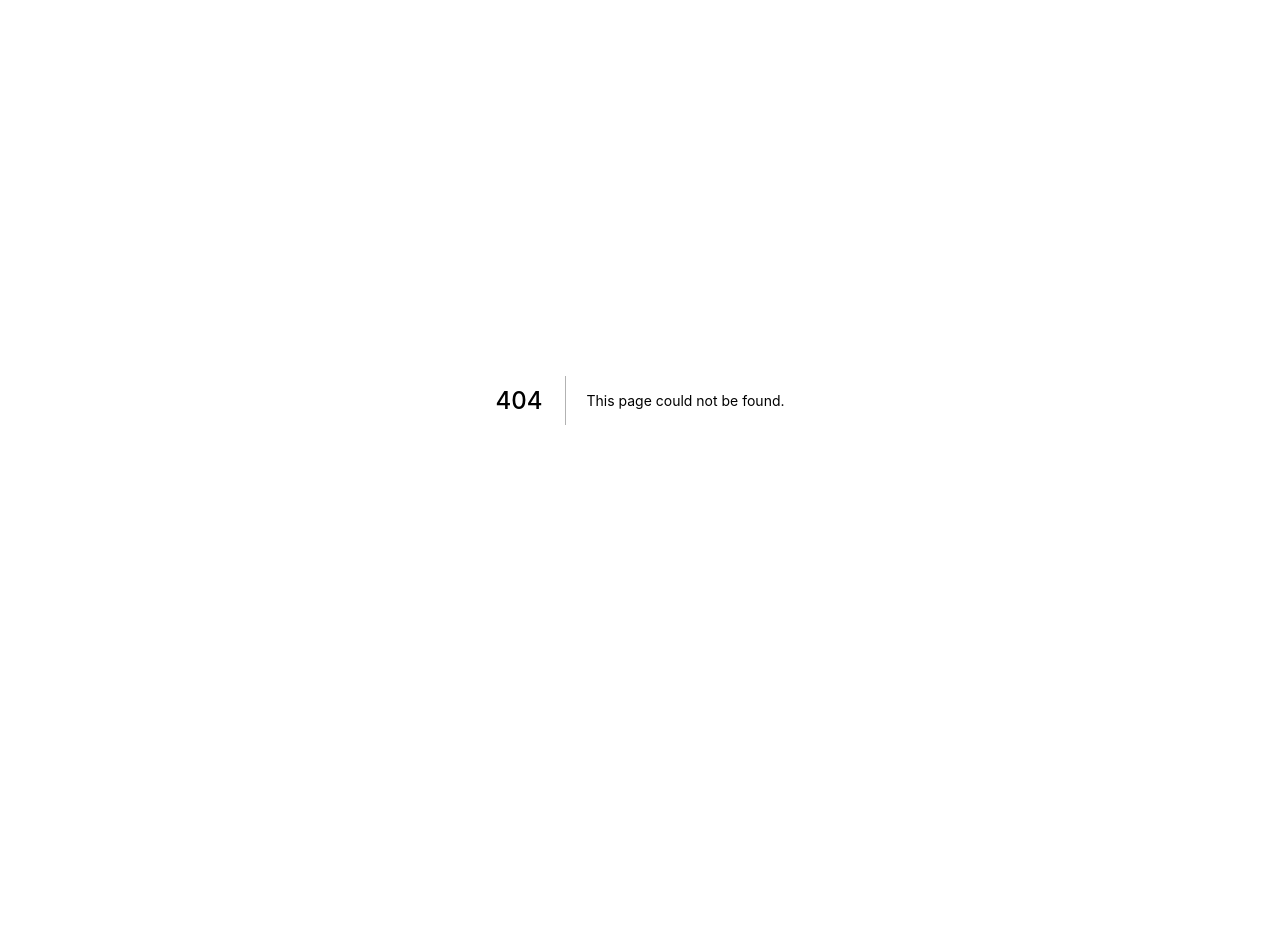
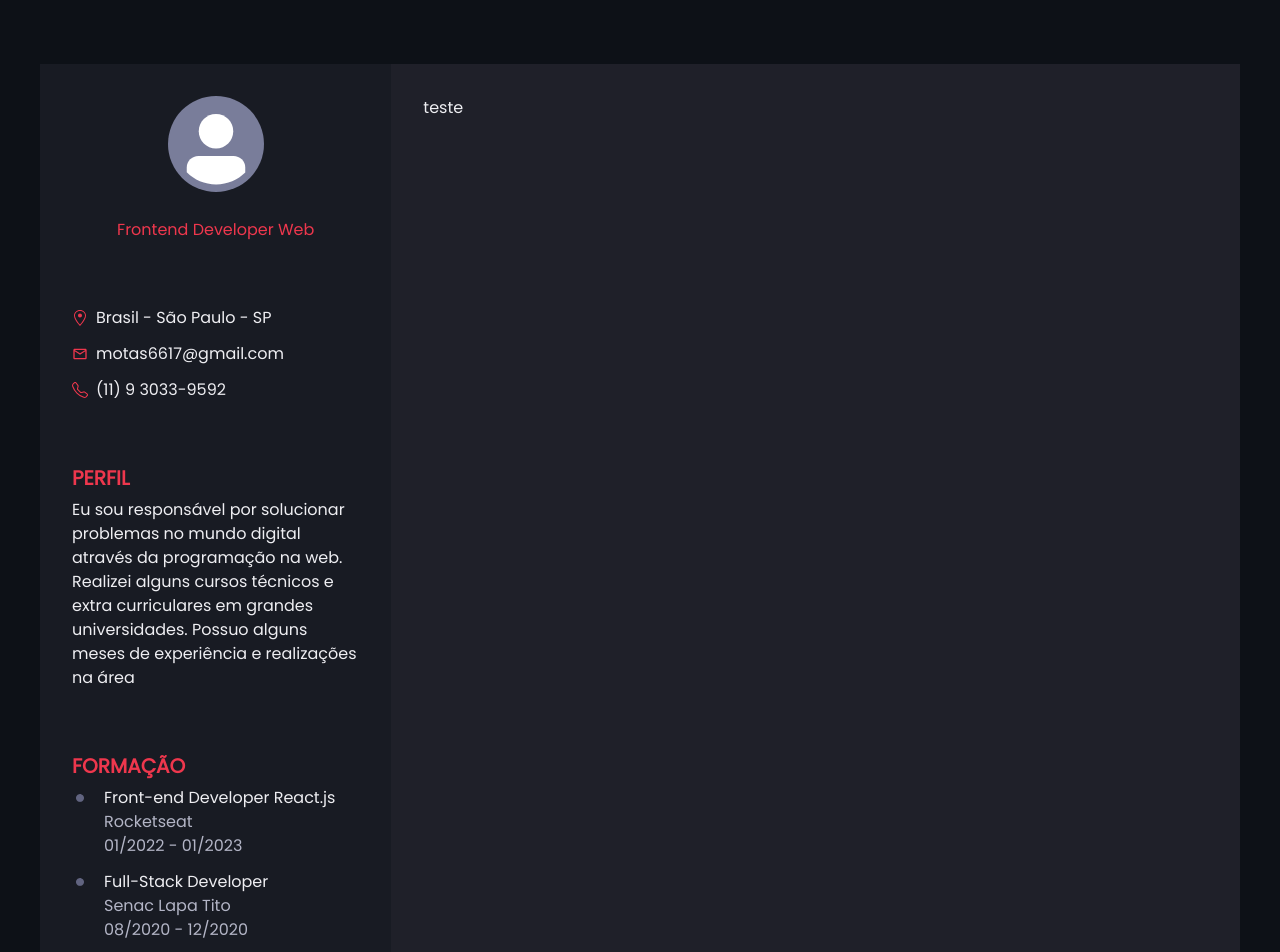
Before and after one commit to GuilhermeMota20/myPortfolio, a Next.js app: page /Curriculo in a window 1280 px wide. Before the commit this address had no page. Shown: the top 952 px of the page. Before the commit the page ends 800 px from the top, so only its background shows below. Built offline with nearby package versions, Linux system fonts and the light colour scheme; no server answers.

Commit message:
[FRONTEND] FT - Implementação da barra de usuário

```diff
--- /dev/null
+++ b/src/components/ListAcademicFormation/ItemAcadedmicFormation.tsx
@@ -0,0 +1,24 @@
+import { HStack, ListIcon, ListItem, Stack, Text } from "@chakra-ui/react";
+import { VscCircleFilled } from "react-icons/vsc";
+
+interface ItemAcadedmicFormationProps {
+    legend: string;
+    academic: string;
+    date: string;
+}
+
+export default function ItemAcadedmicFormation({ legend, academic, date }: ItemAcadedmicFormationProps) {
+    return (
+        <ListItem>
+            <HStack>
+                <ListIcon as={VscCircleFilled} color='gray.500' />
+                <Text>{legend}</Text>
+            </HStack>
+
+            <Stack spacing={0} w='100%' color='gray.200' ml='2rem'>
+                <Text>{academic}</Text>
+                <Text>{date}</Text>
+            </Stack>
+        </ListItem>
+    )
+}
--- /dev/null
+++ b/src/components/ListAcademicFormation/index.tsx
@@ -0,0 +1,21 @@
+import { Heading, List, Stack } from "@chakra-ui/react";
+import ItemAcadedmicFormation from "./ItemAcadedmicFormation";
+
+interface ListAcademicFormationProps {
+    titleContainer: string;
+}
+
+export default function ListAcademicFormation({ titleContainer }: ListAcademicFormationProps) {
+    return (
+        <Stack>
+            <Heading color='primary.900' fontSize={20}>{titleContainer.toUpperCase()}</Heading>
+
+            <List spacing={3}>
+                <ItemAcadedmicFormation legend="Front-end Developer React.js" academic="Rocketseat" date="01/2022 - 01/2023" />
+                <ItemAcadedmicFormation legend="Full-Stack Developer" academic="Senac Lapa Tito" date="08/2020 - 12/2020" />
+                <ItemAcadedmicFormation legend="Proprofissão" academic="Instituto Proa" date="07/2020 - 12/2020" />
+                <ItemAcadedmicFormation legend="Ensino Médio" academic="Escola Beatriz de Quadros Leme" date="02/2017 - 12/2019" />
+            </List>
+        </Stack>
+    )
+}
--- /dev/null
+++ b/src/components/ListUserContact/ItemUserContact.tsx
@@ -0,0 +1,16 @@
+import { ListIcon, ListItem } from "@chakra-ui/react";
+import { ElementType } from "react";
+
+interface ItemUserContactProps {
+    icon: ElementType;
+    legend: string;
+}
+
+export default function ItemUserContact({ icon, legend }: ItemUserContactProps) {
+    return (
+        <ListItem display='flex' alignItems='center'>
+            <ListIcon as={icon} color='primary.900' />
+            {legend}
+        </ListItem>
+    )
+}
--- /dev/null
+++ b/src/components/ListUserContact/index.tsx
@@ -0,0 +1,15 @@
+import { List } from "@chakra-ui/react"
+import { BsTelephone } from "react-icons/bs"
+import { GoLocation } from "react-icons/go"
+import { MdOutlineMailOutline } from "react-icons/md"
+import ItemUserContact from "./ItemUserContact"
+
+export default function ListUserContact() {
+    return (
+        <List spacing={3}>
+            <ItemUserContact icon={GoLocation} legend='Brasil - São Paulo - SP' />
+            <ItemUserContact icon={MdOutlineMailOutline} legend='motas6617@gmail.com' />
+            <ItemUserContact icon={BsTelephone} legend='(11) 9 3033-9592' />
+        </List>
+    )
+}
--- /dev/null
+++ b/src/components/ProfileResume/index.tsx
@@ -0,0 +1,15 @@
+import { Heading, Stack, Text } from "@chakra-ui/react";
+
+interface ProfileResumeProps {
+    titleContainer: string;
+    descriptionContent: string;
+}
+
+export default function ProfileResume({ descriptionContent, titleContainer }: ProfileResumeProps) {
+    return (
+        <Stack>
+            <Heading color='primary.900' fontSize={20}>{titleContainer.toUpperCase()}</Heading>
+            <Text>{descriptionContent}</Text>
+        </Stack>
+    )
+}
--- /dev/null
+++ b/src/components/ProfileUser/AvatarUser.tsx
@@ -0,0 +1,20 @@
+import { Avatar, Flex, Text } from "@chakra-ui/react";
+
+interface AvatarUserProps {
+  name: string;
+  avatar: string;
+  bio: string;
+}
+
+export default function AvatarUser({ name, avatar, bio }: AvatarUserProps) {
+  return (
+    <Flex direction='column' alignItems='center' gap='4'>
+      <Avatar name={name} src={avatar} size='xl' />
+
+      <Flex direction='column' alignItems='center'>
+        <Text>{name}</Text>
+        <Text color='gray.500'>{bio}</Text>
+      </Flex>
+    </Flex>
+  )
+}
--- a/src/components/UserBar/index.tsx
+++ b/src/components/ProfileUser/index.tsx
@@ -8,7 +8,7 @@ type UserProps = {
   bio: string;
 };
 
-export default function UserBar() {
+export default function ProfileUser() {
 
   const [myUser, setMyUser] = useState<UserProps>({
     name: '',
@@ -29,8 +29,6 @@ export default function UserBar() {
   }, []);
 
   return (
-    <Flex direction='column' alignItems='center' gap={12} w='100%'>
-      <AvatarUser name={myUser.name} avatar={myUser.avatar} bio={myUser.bio} />
-    </Flex>
+    <AvatarUser name={myUser.name} avatar={myUser.avatar} bio={myUser.bio} />
   )
 }
--- a/src/components/SocialItems/index.tsx
+++ b/src/components/SocialItems/index.tsx
@@ -1,9 +1,9 @@
-import { Box, Flex, SimpleGrid } from "@chakra-ui/react";
+import { Flex, SimpleGrid } from "@chakra-ui/react";
 import Item from "./Item";
 
+import { BsFillFilePersonFill } from 'react-icons/bs';
 import { GrLinkedinOption } from 'react-icons/gr';
 import { TfiGithub } from 'react-icons/tfi';
-import { BsFillFilePersonFill } from 'react-icons/bs';
 
 export default function SocialItems() {
 
--- /dev/null
+++ b/src/pages/Curriculo/index.tsx
@@ -0,0 +1,31 @@
+import { Flex, Stack, Text } from "@chakra-ui/react";
+import ListAcademicFormation from "../../components/ListAcademicFormation";
+import ListUserContact from "../../components/ListUserContact";
+import ProfileResume from "../../components/ProfileResume";
+import ProfileUser from "../../components/ProfileUser";
+
+export default function Curriculo() {
+    return (
+        <Flex as='section' maxWidth='1200px' mx='auto' my='4rem' borderRadius='4'>
+            <Stack spacing='4rem' w='40%' bg='gray.800' p='2rem' >
+                <Stack spacing='.6rem'>
+                    <ProfileUser />
+                    <Text textAlign='center' color='primary.900'>Frontend Developer Web</Text>
+                </Stack>
+
+                <ListUserContact />
+
+                <ProfileResume titleContainer="perfil" descriptionContent="Eu sou responsável por solucionar problemas no mundo digital através da programação na web. Realizei alguns cursos técnicos e extra curriculares em grandes universidades. Possuo alguns meses de experiência e realizações na área" />
+
+                <ListAcademicFormation titleContainer="formação" />
+
+            </Stack>
+
+            {/* Content Profile */}
+            <Stack w='100%' bg='gray.700' p='2rem'>
+                <Text>teste</Text>
+            </Stack>
+
+        </Flex>
+    )
+}
--- a/src/pages/index.tsx
+++ b/src/pages/index.tsx
@@ -1,6 +1,6 @@
 import { Flex, useBreakpointValue } from "@chakra-ui/react";
+import ProfileUser from "../components/ProfileUser";
 import SocialItems from "../components/SocialItems";
-import UserBar from "../components/UserBar";
 
 export default function Home() {
 
@@ -22,7 +22,7 @@ export default function Home() {
       justify='center'
       gap={20}
     >
-      <UserBar />
+      <ProfileUser />
       <SocialItems />
 
     </Flex>
```
Also changed, not shown: src/components/UserBar/AvatarUser.tsx (deleted, +0 -21 lines).
